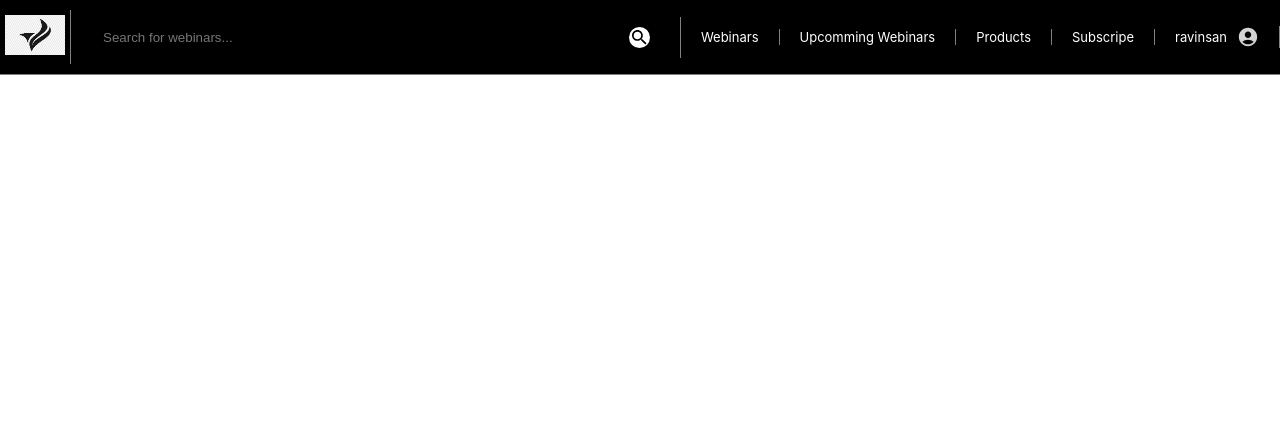
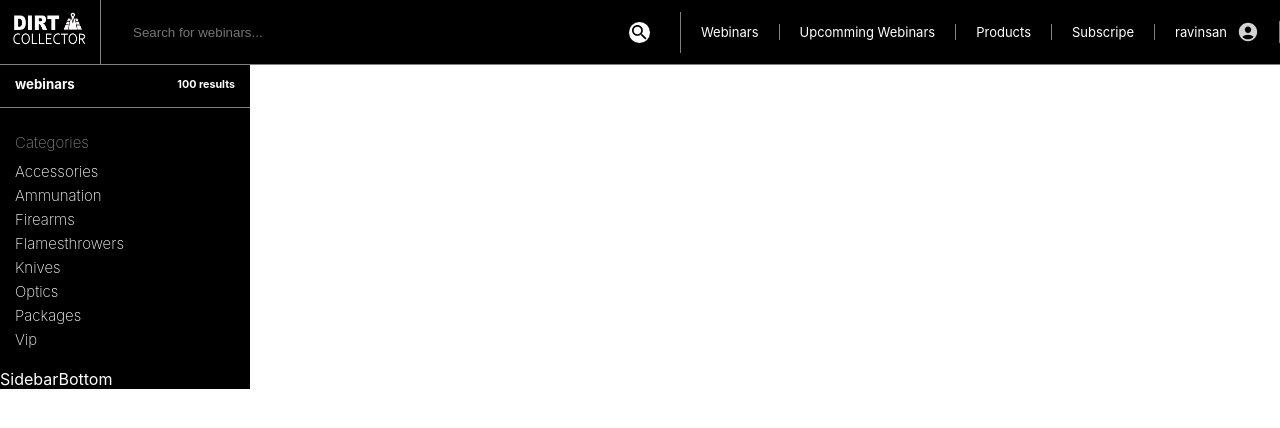
Before and after one commit to Ravinsanchapter247/webinar, a React (Create React App) app in the folder frontend/: page / in a window 1280 px wide. Shown: the top 428 px of the page. Built offline with nearby package versions, Linux system fonts and the light colour scheme.

Commit message:
sidebar components

```diff
--- a/frontend/src/App.css
+++ b/frontend/src/App.css
@@ -1,5 +1,7 @@
-.App {
-  text-align: center;
+.app {
+
+  display: flex;
+  flex-direction: column;
 }
 
 .App-logo {
--- a/frontend/src/App.js
+++ b/frontend/src/App.js
@@ -1,14 +1,25 @@
 
 import './App.css';
 import Header from './components/Header';
+import {BrowserRouter as Router,Routes,Route} from'react-router-dom';
+import Sidebar from './components/Sidebar';
 
 function App() {
   return (
-    <div className="App">
+    <div className="app">
+      <Router>
       <Header/>
+      <Sidebar />
+      <Routes>
+
+        <Route>
+
+        </Route>
      //header
      //sidebar
      //body
+     </Routes>
+     </Router>
     </div>
   );
 }
--- a/frontend/src/components/Header.js
+++ b/frontend/src/components/Header.js
@@ -12,8 +12,8 @@ function Header() {
   return (
     <HeaderContainer>
         <HeaderLeft>
-            <img src="/images/logo.png" alt=""
-              style={{height:40,width:60}}
+            <img src="/images/logo3.jpg" alt=""
+              style={{height:40,width:80,padding:10}}
             />
         </HeaderLeft>
 
@@ -45,7 +45,7 @@ background-color:black;
    width:100%;
    align-items:center;
 
-   padding:10px 0;
+   padding:0px 0;
    border-bottom: 0.1px solid gray;
 
 
@@ -56,6 +56,7 @@ const HeaderLeft=styled.div`
 
   >img{
     padding:5px;
+
   }
 `
 
@@ -90,6 +91,10 @@ border-right: 0.1px solid gray;
       color:black;
       font-size:20px;
 
+      &:hover{
+        background-color:gray;
+        color:white;
+      }
   }
 
 `
--- /dev/null
+++ b/frontend/src/components/Sidebar.js
@@ -0,0 +1,28 @@
+import React from 'react'
+import styled from 'styled-components'
+import SidebarBody from './SidebarBody'
+import SidebarBottom from './SidebarBottom'
+import SidebarHeader from './SidebarHeader'
+
+function Sidebar() {
+  return (
+    <SidebarContainer>
+      <SidebarHeader />
+      <SidebarBody />
+      <SidebarBottom />
+    </SidebarContainer>
+  )
+}
+
+export default Sidebar
+
+
+const SidebarContainer= styled.div`
+background-color:black;
+margin-top:60px;
+color:white;
+flex:0.3;
+max-width:250px;
+border-top:1px solid #49274b ;
+
+`
--- /dev/null
+++ b/frontend/src/components/SidebarBody.js
@@ -0,0 +1,58 @@
+import React from 'react'
+import styled from 'styled-components'
+function SidebarBody() {
+
+    const recentItem =(topic) =>{
+        return <SidebarBodyCategoryItems>
+
+             <p>{topic}</p>
+         </SidebarBodyCategoryItems>
+     }
+  return (
+    <SidebarBodyContainer>
+
+
+
+        <SidebarBodyCategoryOptions>
+            <p>Categories</p>
+            {recentItem('Accessories')}
+            {recentItem('Ammunation')}
+            {recentItem('Firearms')}
+            {recentItem('Flamesthrowers')}
+            {recentItem('Knives')}
+            {recentItem('Optics')}
+            {recentItem('Packages')}
+            {recentItem('Vip')}
+          </SidebarBodyCategoryOptions>
+
+        </SidebarBodyContainer>
+  )
+}
+
+export default SidebarBody
+
+
+const SidebarBodyContainer =styled.div`
+  margin-top:10px;
+  padding:10px;
+
+`
+
+const SidebarBodyCategoryOptions =styled.div`
+
+padding:5px;
+>p{
+
+    margin-bottom:10px;
+    color:gray;
+    font-size:15px;
+    font-weight:200;
+  }
+`;
+
+
+const SidebarBodyCategoryItems = styled.div`
+     font-size:15px;
+     margin-bottom:5px;
+     font-weight:200;
+`;
--- /dev/null
+++ b/frontend/src/components/SidebarBottom.js
@@ -0,0 +1,9 @@
+import React from 'react'
+
+function SidebarBottom() {
+  return (
+    <div>SidebarBottom</div>
+  )
+}
+
+export default SidebarBottom
--- /dev/null
+++ b/frontend/src/components/SidebarHeader.js
@@ -0,0 +1,22 @@
+import React from 'react'
+import styled from 'styled-components'
+function SidebarHeader() {
+  return (
+    <SidebarHeaderContainer>
+
+          <h5>webinars</h5>
+          <h6>100 results</h6>
+
+        </SidebarHeaderContainer>
+  )
+}
+
+export default SidebarHeader
+
+const SidebarHeaderContainer =styled.div`
+   display:flex;
+   align-items:center;
+   justify-content:space-between;
+   padding:15px;
+   border-bottom:1px solid gray;
+ `;
```
Also changed, not shown: frontend/public/images/logo2.jpg (added), frontend/public/images/logo3.jpg (added).
